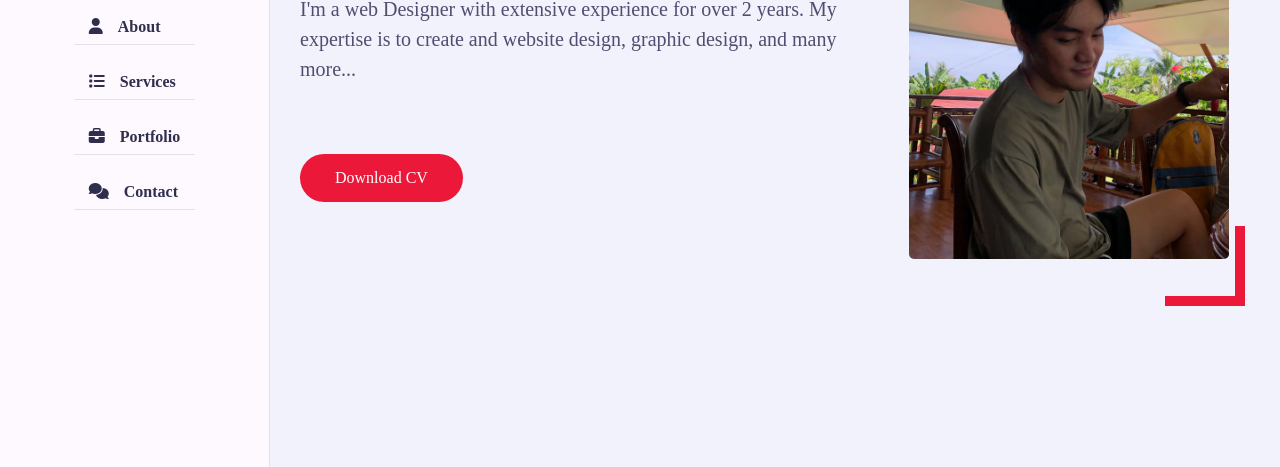
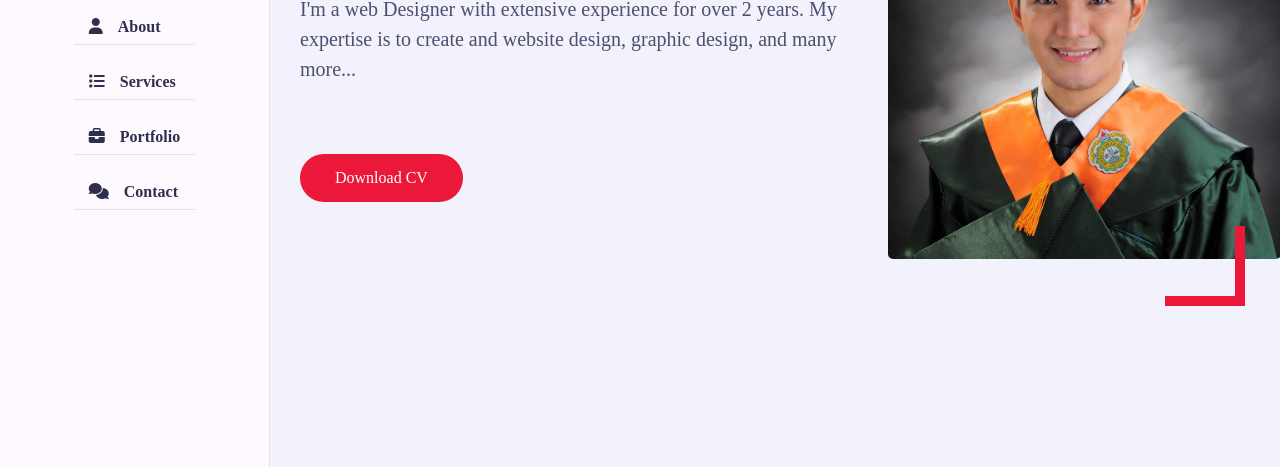
Before and after one commit to BrillNash/My-Own-Website, a website: page index.html in a window 1280 px wide. Shown: the part 333-800 px from the top of the page. Drawn offline with nearby package versions, Linux system fonts and the light colour scheme; a web font is replaced by a local one.

Commit message:
Change Profile Picture

```diff
--- a/index.html
+++ b/index.html
@@ -111,7 +111,7 @@
                 <a href="#" class="btn">Download CV</a>
               </div>
               <div class="home-img padd-15">
-                <img src="images/Brill.jpg" alt="" />
+                <img src="images/Profile.jpg" alt="" />
               </div>
             </div>
           </div>
```
Also changed, not shown: images/Profile.jpg (added).
